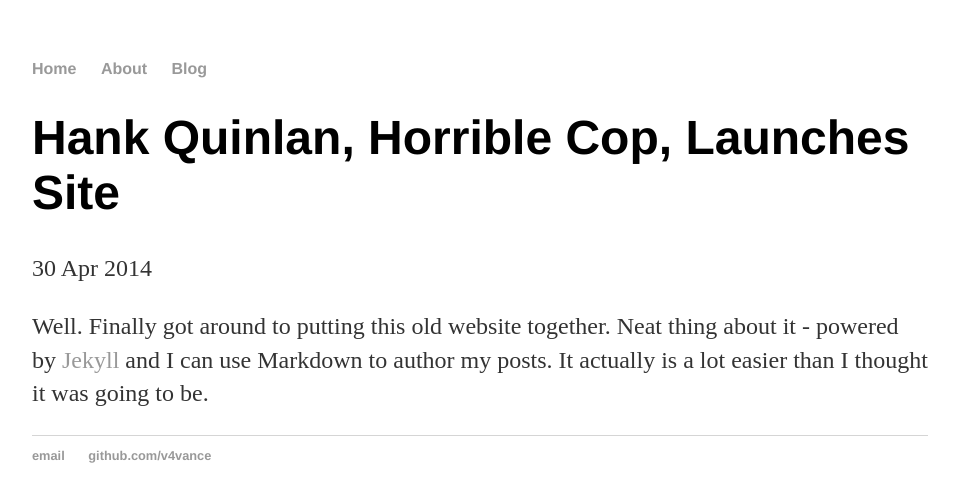
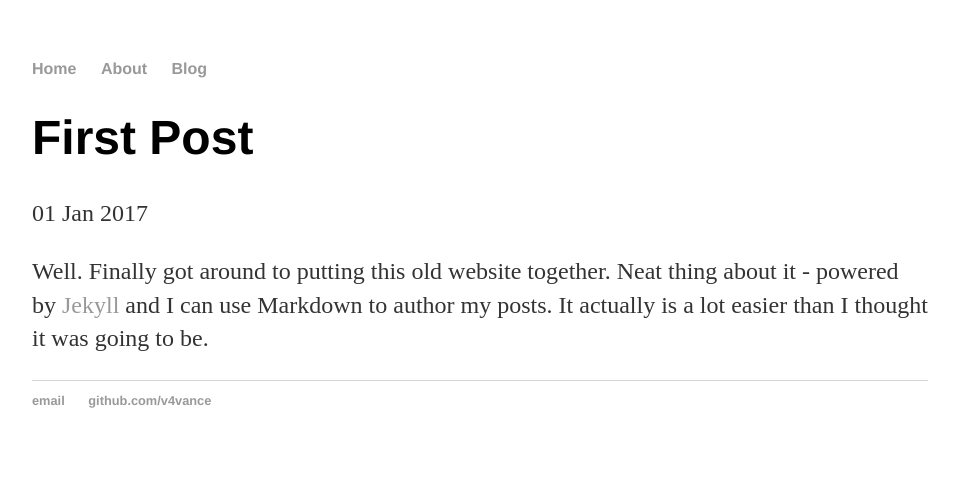
Before and after one commit to v4vance/v4vance_rename, a Jekyll site: the page built from _posts/2017-01-01-first-post.md, in a window 1280 px wide. Shown: the top 502 px of the page, without its empty margins (160-1119 px from the left). Built offline with Jekyll 4.4.1, drawn with Linux system fonts in a browser that asks for light colours.

Commit message:
Update and rename 2014-04-30-hank-quinlan-site-launched.md to 2017-01-01-first-post.md

```diff
--- a/_posts/2014-04-30-hank-quinlan-site-launched.md
+++ b/_posts/2017-01-01-first-post.md
@@ -1,7 +1,7 @@
 ---
 layout: post
-title: "Hank Quinlan, Horrible Cop, Launches Site"
-date: 2014-04-30
+title: "First Post"
+date: 2017-01-01
 ---
 
 Well. Finally got around to putting this old website together.
```
